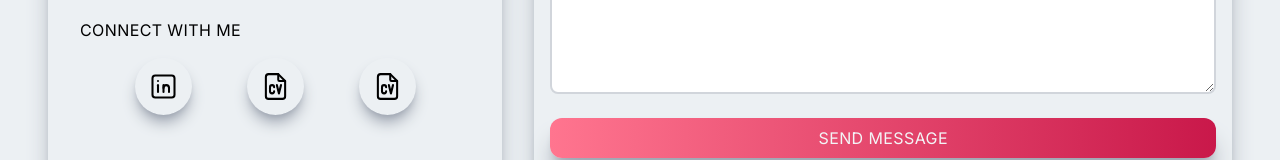
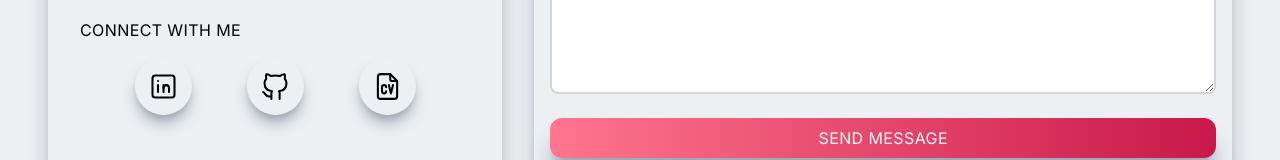
Before and after one commit to 202303-PRM-TR-FEW/portfolio-project-Izdiharomer, a Next.js app in the folder portfolio/: page / in a window 1280 px wide. Shown: the part 3670-3830 px from the top of the page. Built offline with nearby package versions, Linux system fonts and the light colour scheme.

Commit message:
Feat: cv added to the project

```diff
--- a/portfolio/app/components/Contact.jsx
+++ b/portfolio/app/components/Contact.jsx
@@ -52,10 +52,10 @@ const Contact = ({ isDarkMode, setIsDarkMode }) => {
                     rel='noreferrer'
                   >
                     <div className='rounded-full shadow-lg shadow-gray-400 p-3 cursor-pointer hover:scale-110 ease-in duration-300'>
-                    <Image className={`rounded-xl hover:scale-105 ease-in duration-300 ${ isDarkMode ? 'bg-white' : ''}`} src={cv} alt='/' width={33} height={33}/>
+                    <Image className={`rounded-xl hover:scale-105 ease-in duration-300 ${ isDarkMode ? 'bg-white' : ''}`} src={github} alt='/' width={33} height={33}/>
                     </div>
                   </a>
-                  <Link href='/resume'>
+                  <Link href="/assets/myresume.pdf" >
                     <div>
                     <div className='rounded-full shadow-lg shadow-gray-400 p-3 cursor-pointer hover:scale-110 ease-in duration-300'>
                       <Image className={`rounded-xl hover:scale-105 ease-in duration-300 ${isDarkMode ? 'bg-white' : ''}`} src={cv} alt='/' width={33} height={33}/>
```
Also changed, not shown: 2 other files (tests, documents, lock files or other folders).
